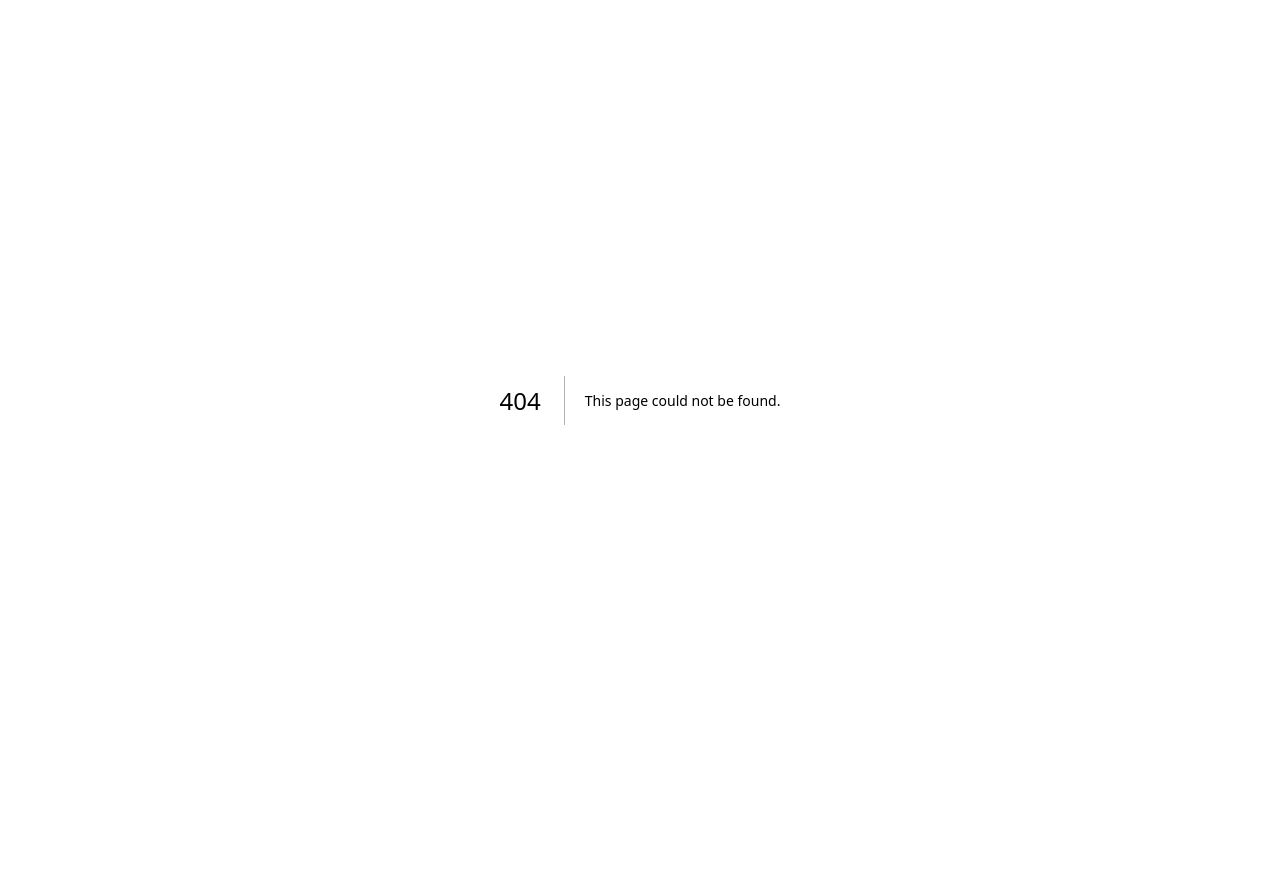
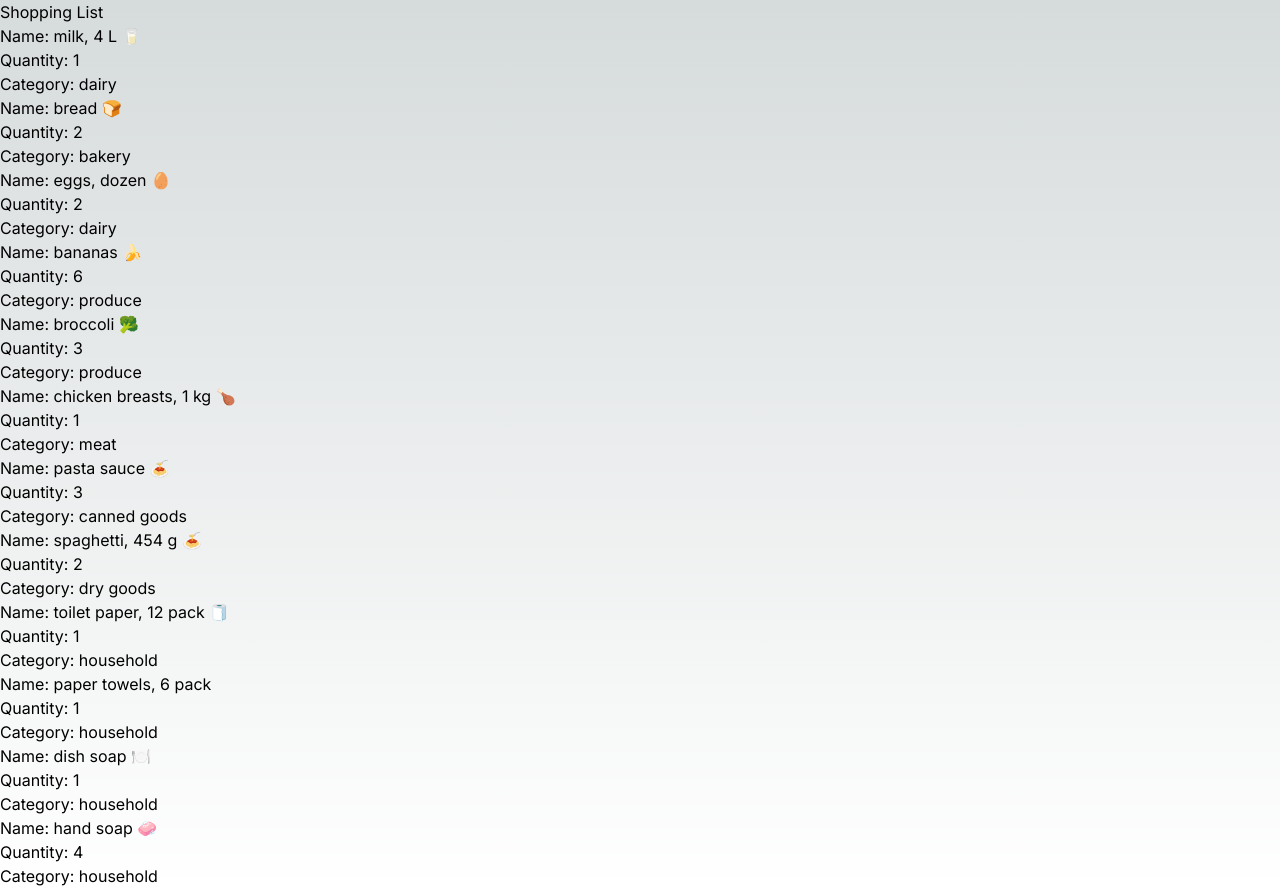
Before and after one commit to Prepsld/cprg306-assignments, a Next.js app: page /week3 in a window 1280 px wide. Before the commit this address had no page. Before the commit the page ends 800 px from the top, so only its background shows below. Built offline with nearby package versions, Linux system fonts and the light colour scheme.

Commit message:
Finishes week 3
Still needs CSS for prettying up

```diff
--- a/app/page.js
+++ b/app/page.js
@@ -9,5 +9,6 @@
    <p>This is a second paragraph to demonstrate githubs checkpoints.</p>
    <StudentInfo/>
    <Link href="/week2">Week 2</Link>
+   <Link href="/week3">Week 3</Link>
    </main> );
 }
--- /dev/null
+++ b/app/week3/item-list.js
@@ -0,0 +1,141 @@
+import Link from 'next/link';
+import Item from './item';
+
+export default function ItemList () {
+  const item1 = {
+  name: "milk, 4 L 🥛",
+  quantity: 1,
+  category: "dairy",
+};
+
+const item2 = {
+  name: "bread 🍞",
+  quantity: 2,
+  category: "bakery",
+};
+
+const item3 = {
+  name: "eggs, dozen 🥚",
+  quantity: 2,
+  category: "dairy",
+};
+
+const item4 = {
+  name: "bananas 🍌",
+  quantity: 6,
+  category: "produce",
+};
+
+const item5 = {
+  name: "broccoli 🥦",
+  quantity: 3,
+  category: "produce",
+};
+
+const item6 = {
+  name: "chicken breasts, 1 kg 🍗",
+  quantity: 1,
+  category: "meat",
+};
+
+const item7 = {
+  name: "pasta sauce 🍝",
+  quantity: 3,
+  category: "canned goods",
+};
+
+const item8 = {
+  name: "spaghetti, 454 g 🍝",
+  quantity: 2,
+  category: "dry goods",
+};
+
+const item9 = {
+  name: "toilet paper, 12 pack 🧻",
+  quantity: 1,
+  category: "household",
+};
+
+const item10 = {
+  name: "paper towels, 6 pack",
+  quantity: 1,
+  category: "household",
+};
+
+const item11 = {
+  name: "dish soap 🍽️",
+  quantity: 1,
+  category: "household",
+};
+
+const item12 = {
+  name: "hand soap 🧼",
+  quantity: 4,
+  category: "household",
+};
+
+return (
+    <>
+    <Item
+        name={item1.name}
+        quantity={item1.quantity}
+        category={item1.category}
+    />
+    <Item
+        name={item2.name}
+        quantity={item2.quantity}
+        category={item2.category}
+    />
+    <Item
+        name={item3.name}
+        quantity={item3.quantity}
+        category={item3.category}
+    />
+    <Item
+        name={item4.name}
+        quantity={item4.quantity}
+        category={item4.category}
+    />
+    <Item
+        name={item5.name}
+        quantity={item5.quantity}
+        category={item5.category}
+    />
+    <Item
+        name={item6.name}
+        quantity={item6.quantity}
+        category={item6.category}
+    />
+    <Item
+        name={item7.name}
+        quantity={item7.quantity}
+        category={item7.category}
+    />
+    <Item
+        name={item8.name}
+        quantity={item8.quantity}
+        category={item8.category}
+    />
+    <Item
+        name={item9.name}
+        quantity={item9.quantity}
+        category={item9.category}
+    />
+    <Item
+        name={item10.name}
+        quantity={item10.quantity}
+        category={item10.category}
+    />
+    <Item
+        name={item11.name}
+        quantity={item11.quantity}
+        category={item11.category}
+    />
+    <Item
+        name={item12.name}
+        quantity={item12.quantity}
+        category={item12.category}
+    />
+    </>
+);
+}
--- /dev/null
+++ b/app/week3/item.js
@@ -0,0 +1,13 @@
+export default function Item ({name, quantity, category}) {
+    return (
+    <div>
+        <ol>
+            <li>
+                <p>Name: {name}</p>
+                <p>Quantity: {quantity}</p>
+                <p>Category: {category}</p>
+            </li>
+        </ol>
+    </div>
+    );
+}
--- /dev/null
+++ b/app/week3/page.js
@@ -0,0 +1,11 @@
+import Link from 'next/link';
+import ItemList from './item-list';
+
+export default function Page () {
+    return (
+    <main>
+        <h1>Shopping List</h1>
+        <ItemList/>
+    </main>
+    );
+}
```
